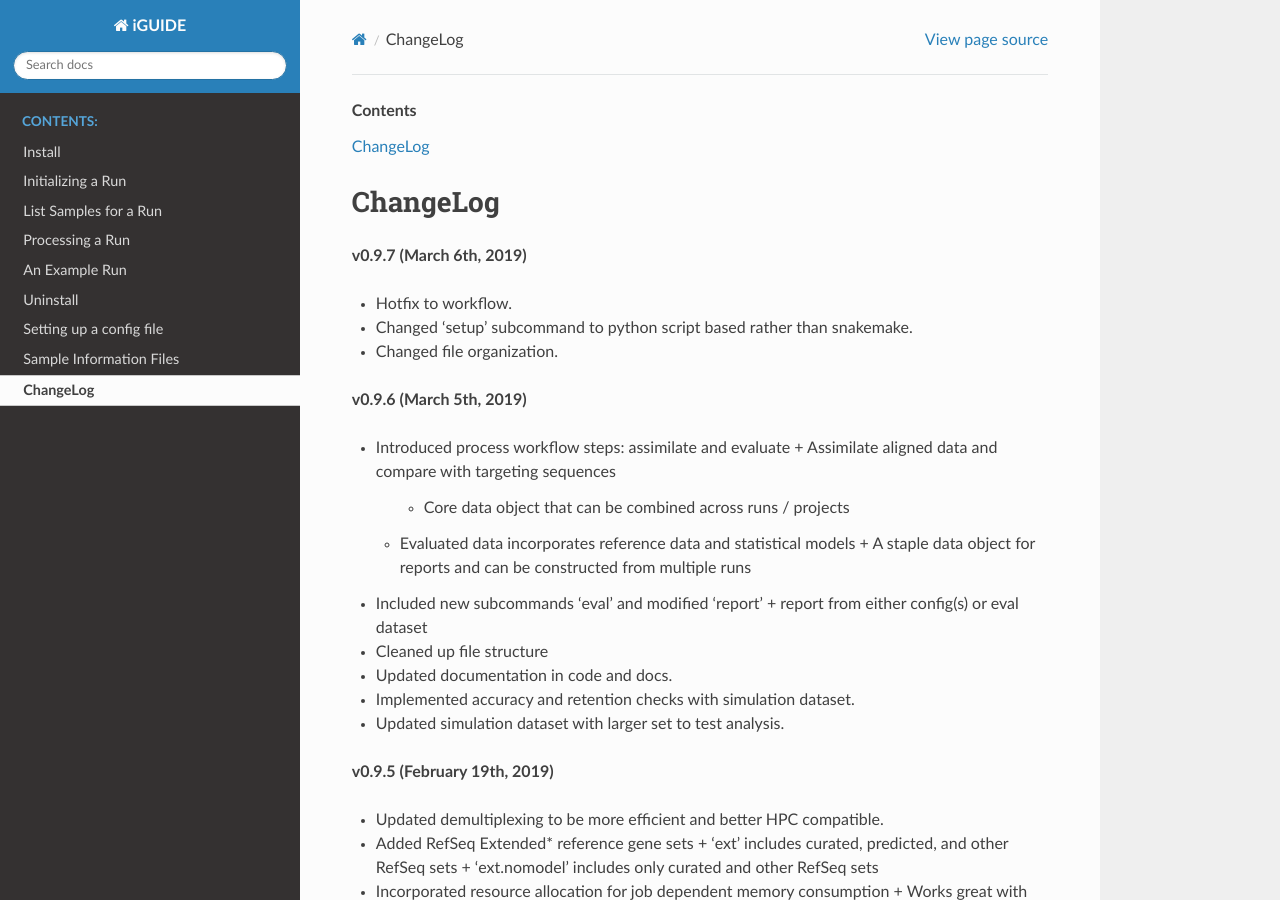
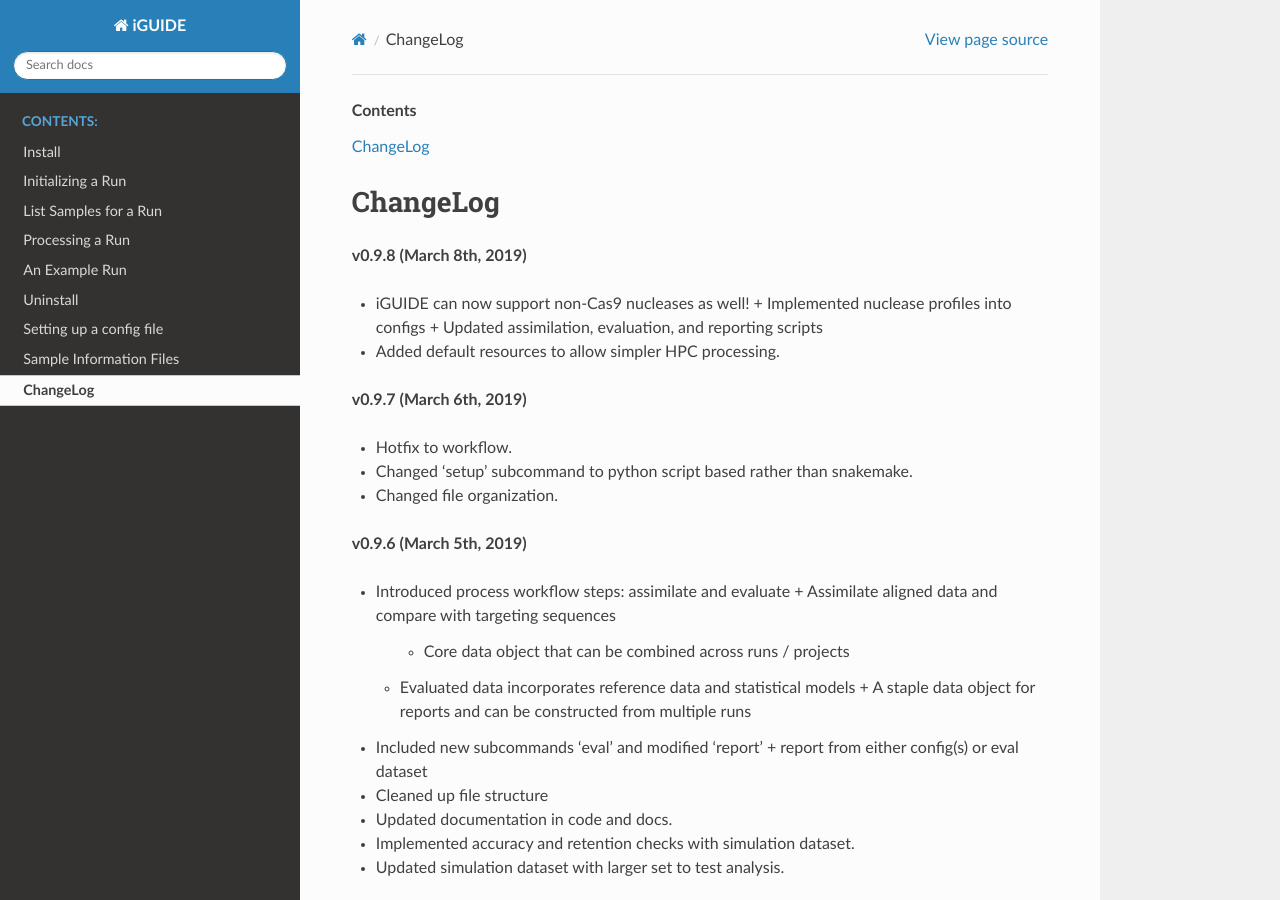
Before and after one commit to cnobles/iGUIDE, a Sphinx documentation site: the page built from docs/pages/changelog.rst, in a window 1280 px wide and 900 px high. Built offline with Sphinx 7.4.7 and the Read the Docs theme 2.0.0, drawn with Linux system fonts in a browser that asks for light colours.

Commit message:
Removed a few depreciated functions and updated documentation.

```diff
--- a/docs/pages/changelog.rst
+++ b/docs/pages/changelog.rst
@@ -5,6 +5,13 @@
 
 ChangeLog
 ========================
+
+**v0.9.8 (March 8th, 2019)**
+
+* iGUIDE can now support non-Cas9 nucleases as well!
+  + Implemented nuclease profiles into configs
+  + Updated assimilation, evaluation, and reporting scripts
+* Added default resources to allow simpler HPC processing.
 
 **v0.9.7 (March 6th, 2019)**
 
```
Also changed, not shown: README.md (+7 -0 lines), 1 other file.
